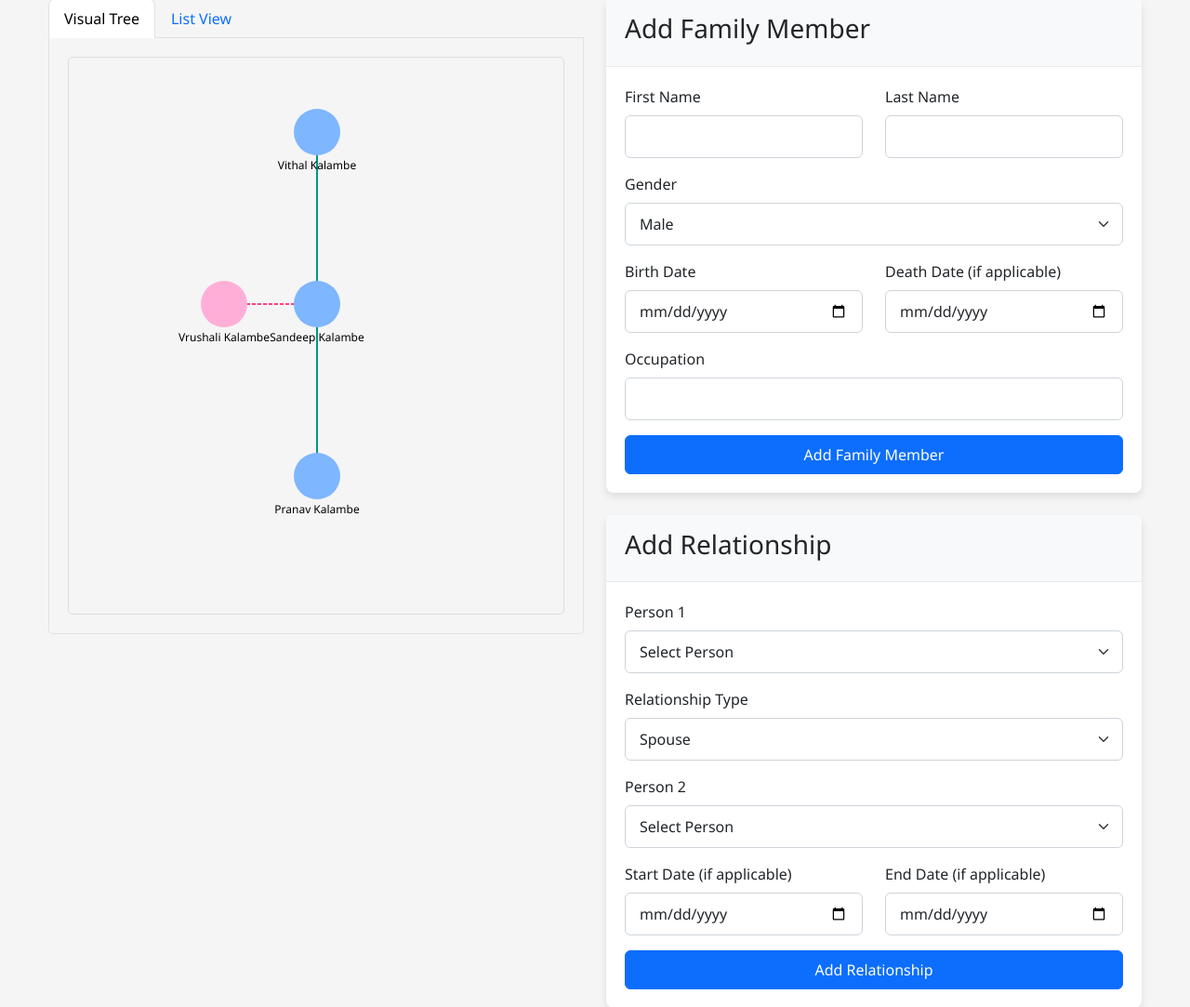
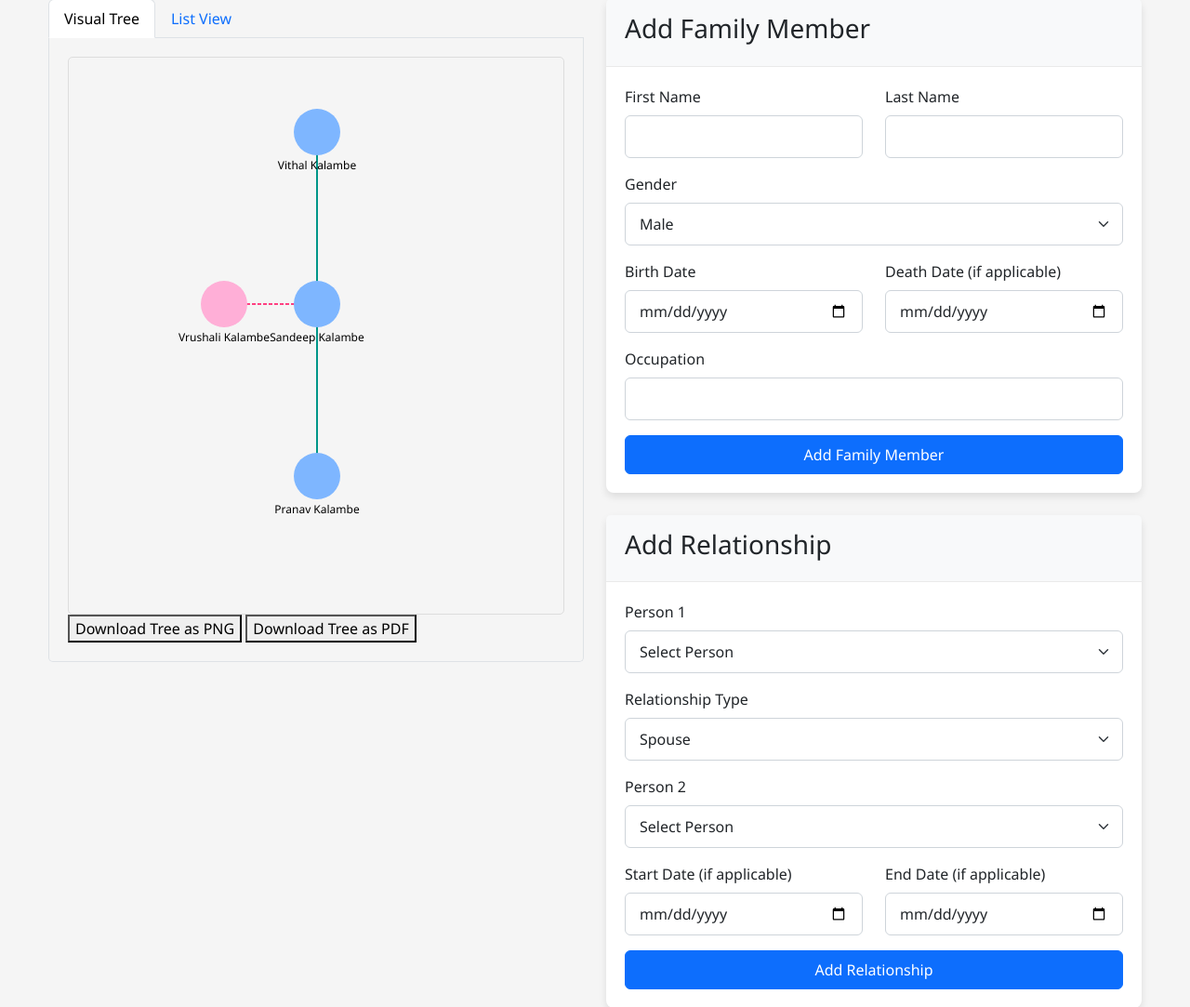
Before and after one commit to PranavKalambe09/genealogy, a Flask app: page /family_tree in a window 1280 px wide. Shown: the part 153-1236 px from the top of the page at 93% size. Run offline with Flask 3, Linux system fonts and the light colour scheme; a user stored in the database is signed in; data comes from the database, SQL or seed files in the repository; both versions use the stored data as it was after the commit; some libraries are stand-ins or nearby versions.

Commit message:
Feature: PDF and PNG download

```diff
--- a/static/js/family-tree.js
+++ b/static/js/family-tree.js
@@ -309,3 +309,34 @@
         yOffset += 20;
     });
 }
+
+function downloadTreeAsPNG() {
+    const svg = document.querySelector("#family-tree-visualization svg");
+    if (!svg) {
+        alert("SVG not found!");
+        return;
+    }
+    saveSvgAsPng(svg, "family-tree.png", {
+        backgroundColor: "white",
+        scale: 2 // for higher resolution
+    });
+}
+
+async function downloadTreeAsPDF() {
+    const { jsPDF } = window.jspdf;
+    const doc = new jsPDF('landscape', 'pt', 'a4');
+
+    const svgElement = document.querySelector("#family-tree-visualization svg");
+    if (!svgElement) {
+        alert("SVG not found!");
+        return;
+    }
+
+    await svg2pdf(svgElement, doc, {
+        xOffset: 20,
+        yOffset: 20,
+        scale: 0.7 // adjust scale to fit
+    });
+
+    doc.save("family-tree.pdf");
+}
--- a/templates/base.html
+++ b/templates/base.html
@@ -66,6 +66,13 @@
     <script src="https://d3js.org/d3.v7.min.js"></script>
     <!-- Custom JS -->
     <script src="{{ url_for('static', filename='js/main.js') }}"></script>
+    <!-- PNG export -->
+    <script src="https://cdnjs.cloudflare.com/ajax/libs/save-svg-as-png/1.4.17/saveSvgAsPng.min.js"></script>
+
+    <!-- PDF export -->
+    <script src="https://cdnjs.cloudflare.com/ajax/libs/jspdf/2.5.1/jspdf.umd.min.js"></script>
+    <script src="https://cdn.jsdelivr.net/npm/svg2pdf.js@1.3.7/dist/svg2pdf.min.js"></script>
+
     {% block scripts %}{% endblock %}
 </body>
 </html>
--- a/templates/family_tree.html
+++ b/templates/family_tree.html
@@ -67,6 +67,11 @@
                 <!-- Visual Tree Tab -->
                 <div class="tab-pane fade show active" id="visual" role="tabpanel">
                     <div id="family-tree-visualization"></div>
+                    <div>
+                        <button onclick="downloadTreeAsPNG()">Download Tree as PNG</button>
+                        <button onclick="downloadTreeAsPDF()">Download Tree as PDF</button>
+                    </div>
+
                 </div>
 
                 <!-- List View Tab -->
```
Also changed, not shown: app.py (line endings or trailing spaces), auth.py (line endings or trailing spaces), gene/pyvenv.cfg (line endings or trailing spaces), genealogy.db, readme.md (deleted), static/css/style.css (line endings or trailing spaces), static/js/main.js (line endings or trailing spaces), templates/index.html (line endings or trailing spaces), templates/login.html (line endings or trailing spaces), templates/register.html (line endings or trailing spaces), 3 other files.
